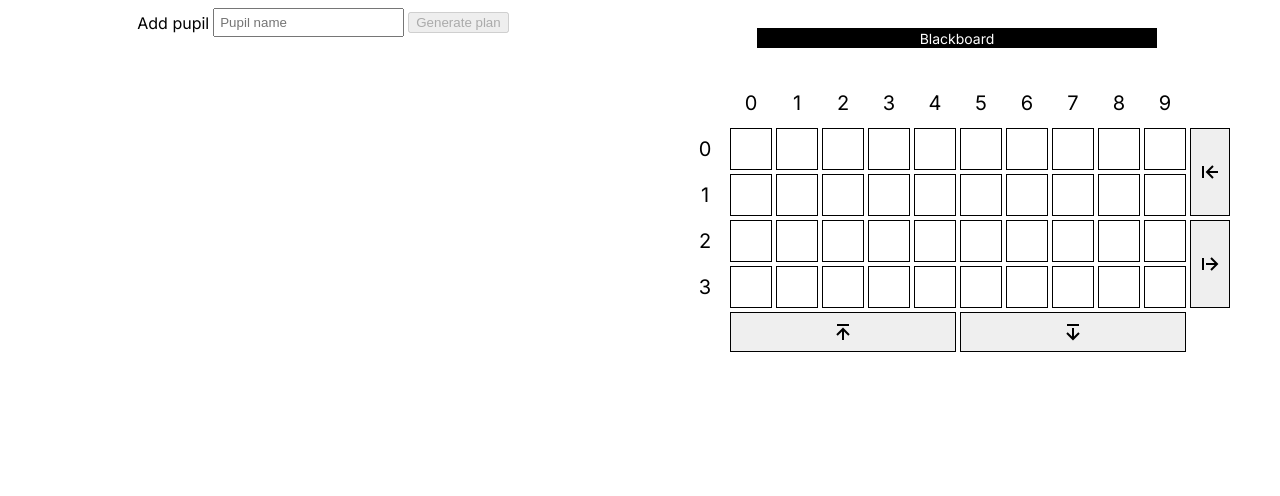
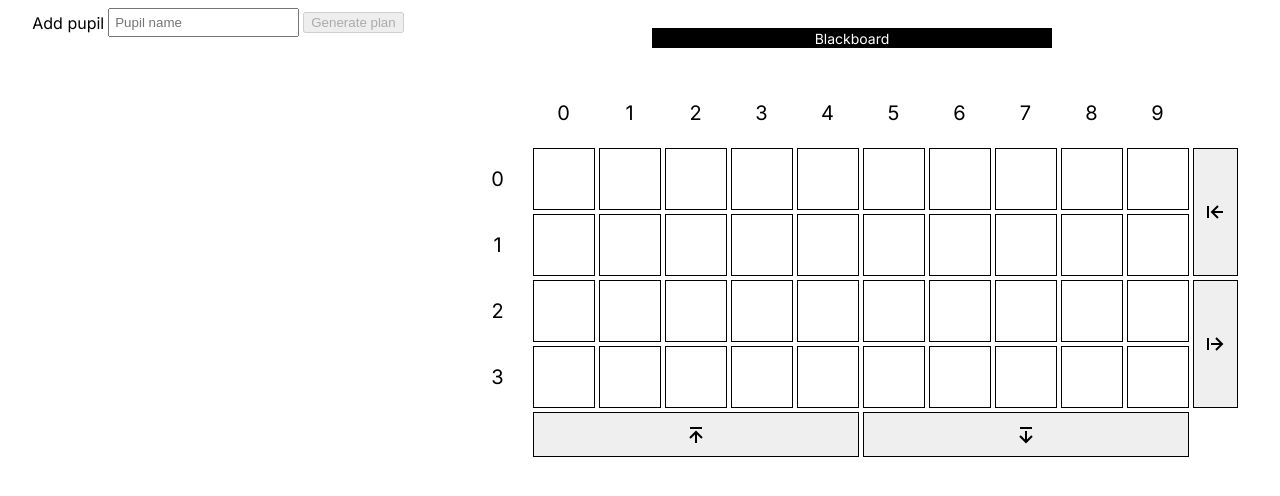
Before and after one commit to tselmek/pupyl, a Next.js app: page / in a window 1280 px wide. Shown: the top 496 px of the page. Built offline with nearby package versions, Linux system fonts and the light colour scheme.

Commit message:
Improve names display on grid

```diff
--- a/src/app/SeatTile.tsx
+++ b/src/app/SeatTile.tsx
@@ -19,7 +19,7 @@ export default function SeatTile({row, column, selected, onClick, pupil}: SeatTi
       {selected
         ? !pupil
           ? ''
-          : pupil.slice(0, 2)
+          : pupil
         : ''
       }
     </div>
--- a/src/app/globals.css
+++ b/src/app/globals.css
@@ -1,5 +1,5 @@
 * {
-  --tile-size: 40px;
+  --tile-size: 60px;
   --grid-gap: 4px;
 }
 
--- a/src/app/page.module.css
+++ b/src/app/page.module.css
@@ -5,8 +5,13 @@
   gap: var(--grid-gap);
 }
 
-.main > section {
+.main > section.left {
   flex: 1;
+  flex-basis: 300px;
+}
+
+.main > section.right {
+  flex: 2;
   flex-basis: 600px;
 }
 
@@ -49,7 +54,7 @@
   border-color: black;
   border-style: solid;
   border-width: 1px;
-  height: var(--tile-size);
+  height: calc(var(--tile-size) * 0.75);
   cursor: pointer;
   transition: all 0.1s ease-in-out;
   user-select: none;
@@ -76,7 +81,7 @@
   border-color: black;
   border-style: solid;
   border-width: 1px;
-  width: var(--tile-size);
+  width: calc(var(--tile-size) * 0.75);
   cursor: pointer;
   transition: all 0.1s ease-in-out;
   user-select: none;
@@ -88,18 +93,20 @@
 }
 
 .seatTile {
-  min-width: var(--tile-size);
-  min-height: var(--tile-size);
+  width: var(--tile-size);
+  height: var(--tile-size);
   border: 1px solid black;
   display: flex;
   justify-content: center;
   align-items: center;
-  font-size: 20px;
+  font-size: 14px;
   cursor: pointer;
   background-color: #fff;
   color: #000;
   transition: all 0.1s ease-in-out;
   user-select: none;
+  text-align: center;
+  overflow-wrap: anywhere;
 }
 
 .seatTile:hover {
@@ -210,10 +217,10 @@
 }
 
 .constraintsEditor thead th {
-  font-size: 12px;
-  max-width: 40px;
-  overflow: hidden;
-  white-space: nowrap;
+  font-size: 14px;
+  max-width: 45px;
+  overflow-wrap: anywhere;
+  text-align: left;
 }
 
 .constraintsEditor tbody th {
--- a/src/app/page.tsx
+++ b/src/app/page.tsx
@@ -114,7 +114,7 @@ export default function Home() {
 
   return (
     <main className={styles.main}>
-      <section>
+      <section className={styles.left}>
         <form
           onSubmit={(event) => {
             event.preventDefault();
@@ -153,7 +153,7 @@ export default function Home() {
         </div>
       </section>
 
-      <section>
+      <section className={styles.right}>
         <SeatsGrid
           rows={rows}
           columns={columns}
```
